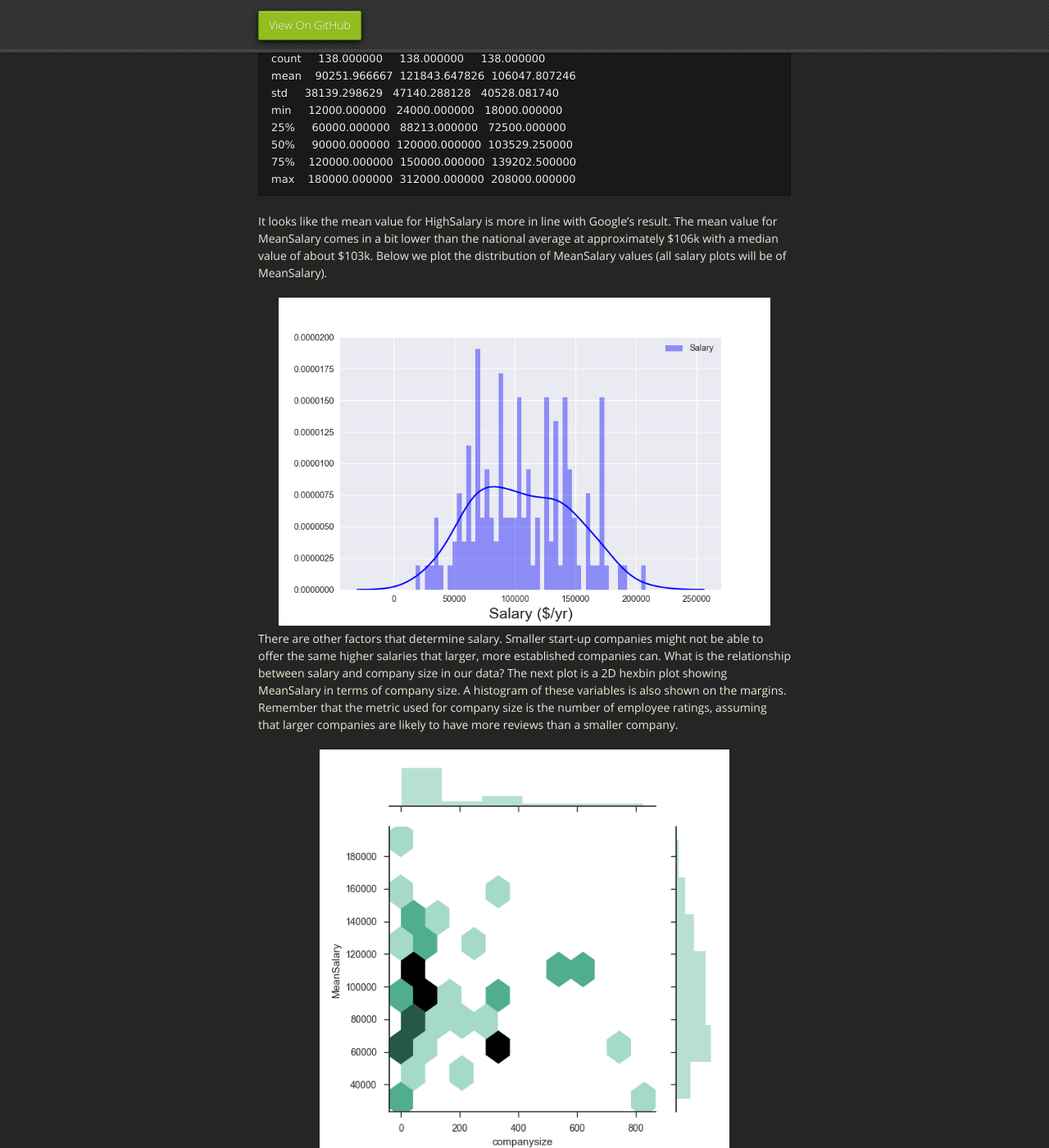
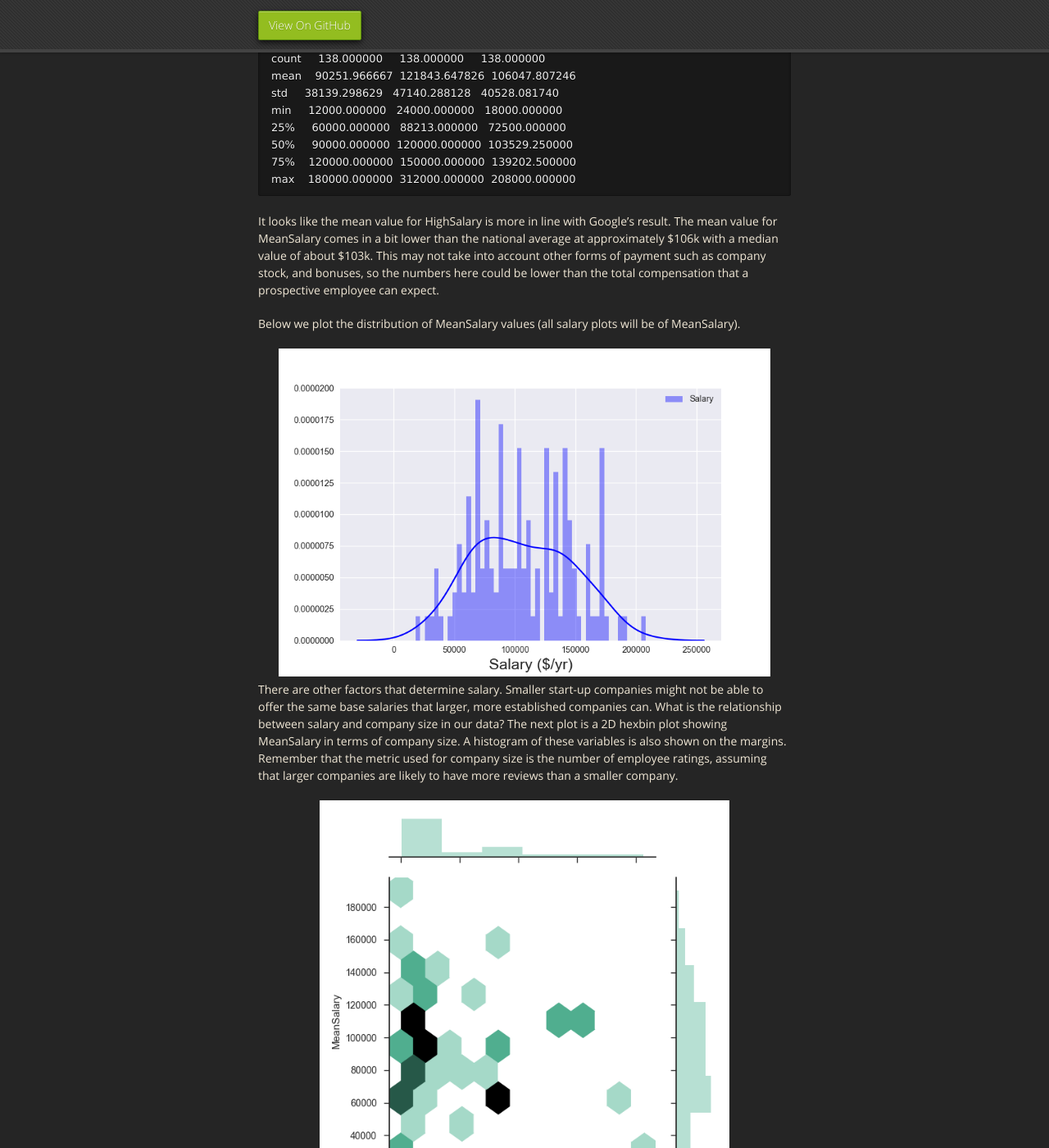
Before and after one commit to mrbrins82/mrbrins82.github.io, a Jekyll site: the page built from kaggle_indeed.md, in a window 1280 px wide and 1400 px high, scrolled down 8788 px. Shown: the whole window at 82% size. Built offline with Jekyll 4.4.1, drawn with Linux system fonts in a browser that asks for light colours; nearby versions of some CDN libraries; our own code applies the rules of GitHub Pages for plain Markdown files; some of the changed text lies outside the part shown.

Commit message:
updated indeed page

````diff
--- a/kaggle_indeed.md
+++ b/kaggle_indeed.md
@@ -40,7 +40,7 @@ All of features for each job are straight forward in their meaning, except for t
 
 <br/>
 # [](#header-3)<center>Part 2. Converting City Location to Coordinates<center/>
-When scraping job listings from Indeed.com, we take in the city, state, and zip code. Sometimes we only get a city, sometimes we only get a state. We need to turn these locations into coordinates in order to plot job locations on a map of the US. Python has a method for doing this, but we're limited to 2500 requests per day (click <a href="https://developers.google.com/maps/documentation/geocoding/usage-limits">here</a> for usage limits page), for free at least. Rather than make these requests every time I ran the scraper, or wanted to make a plot, I decided to make this a separate program that could take locations that I already had and store the coordinates in another csv file, that could be used anytime in the future. Also, so that I wouldn't have to make requests for coordinates to any new jobs in the future if I've already gotten them and have them stored in the _locations.csv_ file. The program that handles the conversion from location to coordinates is in my <i>get_locations.py</i> program.
+When scraping job listings from Indeed.com, we take in the city, state, and zip code. We need to turn these locations into coordinates in order to plot job locations on a map of the US. Python has a method for doing this, but we're limited to 2500 requests per day (click <a href="https://developers.google.com/maps/documentation/geocoding/usage-limits">here</a> for usage limits page), for free at least. Rather than make these requests every time I ran the scraper, or wanted to make a plot, I decided to make this a separate program that could take locations that I already had and store the coordinates in another csv file, that could be used anytime in the future. Also, so that I wouldn't have to make requests for coordinates to any new jobs in the future if I've already gotten them and have them stored in the _locations.csv_ file. The program that handles the conversion from location to coordinates is in my <i>get_locations.py</i> program.
 
 <br/>
 <br/>
@@ -139,7 +139,7 @@ There are two highly dense areas in the San Francisco area. The highest density
 
 <br/>
 # [](#header-3)<center>Part 3. Salary<center/>
-A quick Google for _Data Scientist Salary_ will show that the national average salary is just shy of $125k per annum (based on 337 salaries provided anonymously to Glassdoor by Data Scientists).
+A quick Google for _Data Scientist Salary_ will show that the national average salary is just shy of $125k per annum at the time of this writing (based on 337 salaries provided anonymously to Glassdoor by Data Scientists).
 
 When scraping for jobs, I was able to get 138 values for salary. Some values were given in yearly salary, while others were given in monthly, and hourly rates. I've converted all values to yearly salary. For monthly rates, I simply multiplied by 12, and for hourly rates I multiplied by 2080 (the number of hours in a year assuming 52 40hr-work-weeks). Some listings give a range of salary, and others just give one value for salary. I've created new features to take into account the lower and upper values of the salary range, as well as the mean between the two. For jobs that only list one value for salary, the lower, upper, and mean values are all the same.
 
@@ -158,11 +158,14 @@ min     12000.000000   24000.000000   18000.000000
 75%    120000.000000  150000.000000  139202.500000
 max    180000.000000  312000.000000  208000.000000
 ```
-It looks like the mean value for HighSalary is more in line with Google's result. The mean value for MeanSalary comes in a bit lower than the national average at approximately $106k with a median value of about $103k. Below we plot the distribution of MeanSalary values (all salary plots will be of MeanSalary).
+It looks like the mean value for HighSalary is more in line with Google's result. The mean value for MeanSalary comes in a bit lower than the national average at approximately $106k with a median value of about $103k. This may not take into account other forms of payment such as company stock, and bonuses, so the numbers here could be lower than the total compensation that a prospective employee can expect.
+
+Below we plot the distribution of MeanSalary values (all salary plots will be of MeanSalary).
 <center><img src="./assets/images/salary_dist_plot.png" alt="salary distributions plot" width="600" height="400" />
 </center>
 
-There are other factors that determine salary. Smaller start-up companies might not be able to offer the same higher salaries that larger, more established companies can. What is the relationship between salary and company size in our data? The next plot is a 2D hexbin plot showing MeanSalary in terms of company size. A histogram of these variables is also shown on the margins. Remember that the metric used for company size is the number of employee ratings, assuming that larger companies are likely to have more reviews than a smaller company.
+
+There are other factors that determine salary. Smaller start-up companies might not be able to offer the same base salaries that larger, more established companies can. What is the relationship between salary and company size in our data? The next plot is a 2D hexbin plot showing MeanSalary in terms of company size. A histogram of these variables is also shown on the margins. Remember that the metric used for company size is the number of employee ratings, assuming that larger companies are likely to have more reviews than a smaller company.
 <center><img src="./assets/images/salary_companysize_hex.png" alt="salary companysize plot" width="500" height="500" />
 </center>
 From this plot, it's not very apparent that there is a distinct relationship between company size and salary. All we can really tell from this plot is that the majority of job listings that give salary information tend to be for smaller companies.
````
Also changed, not shown: other parts of kaggle_indeed.md (+2 -2 lines).
